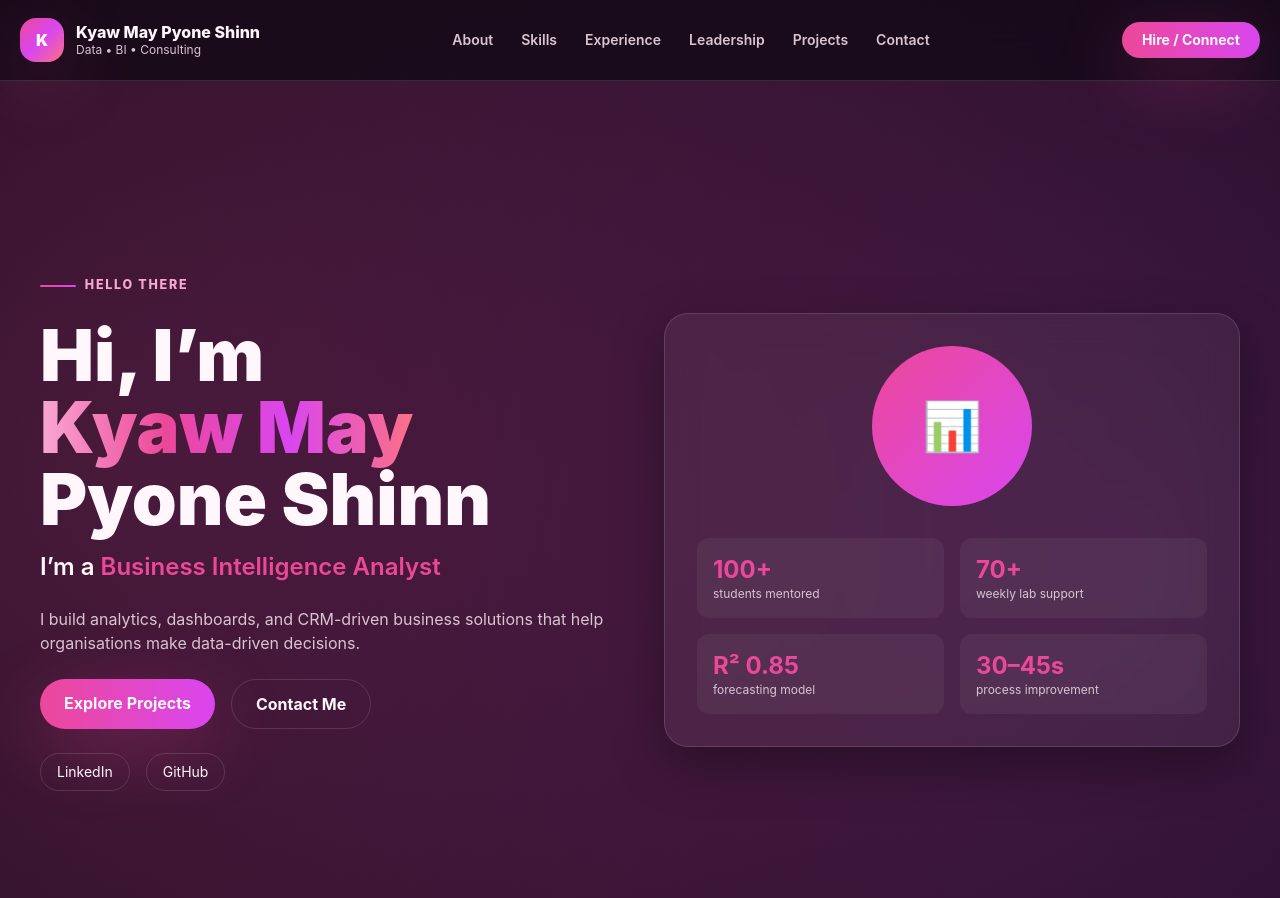
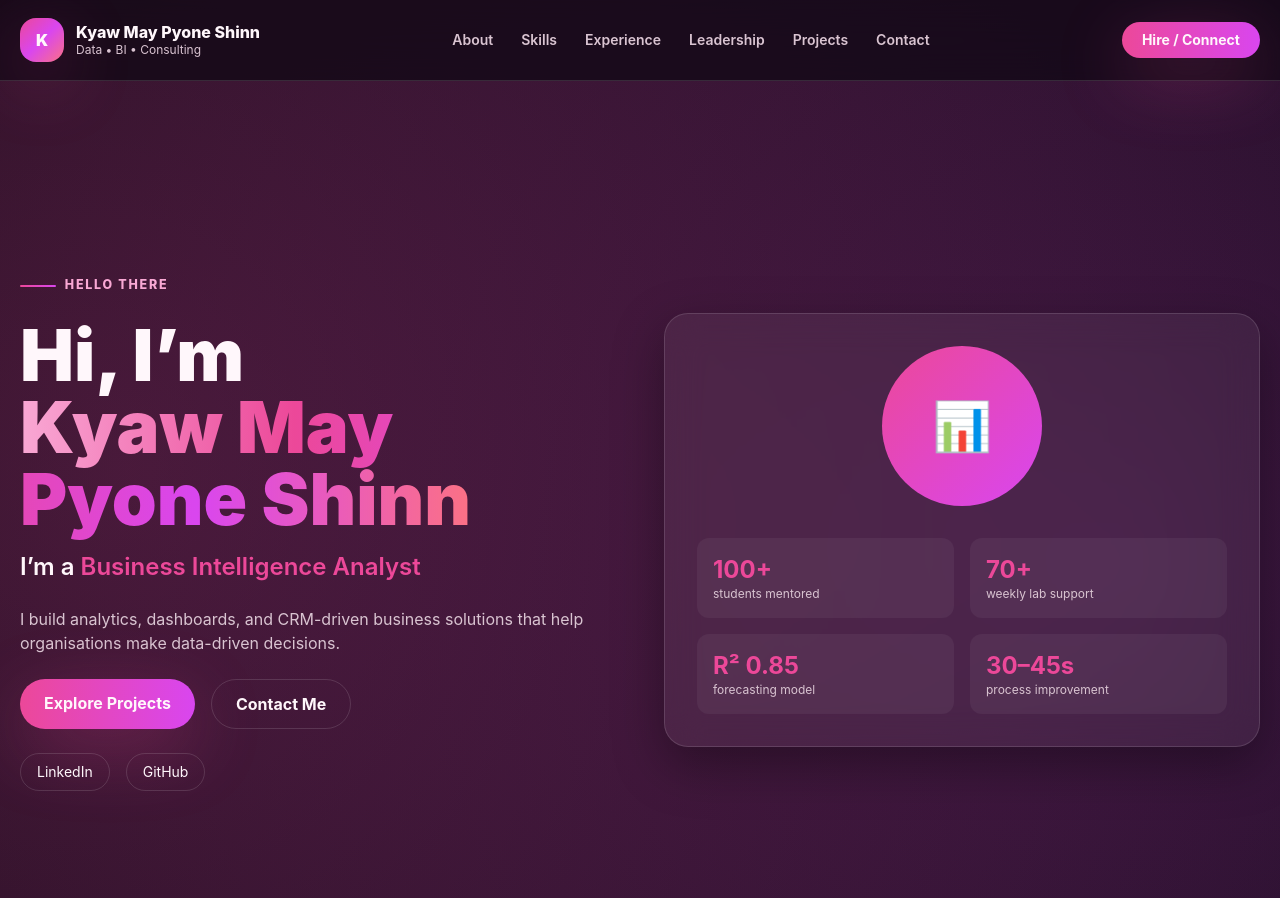
Before and after one commit to Kyaw-May-Pyone-Shinn/Kyaw-May-Pyone-Shinn.github.io, a Jekyll site: the page built from index.md, in a window 1280 px wide and 900 px high. Built offline with Jekyll 4.4.1, drawn with Linux system fonts in a browser that asks for light colours; nearby versions of some CDN libraries.

Commit message:
Update index.md

```diff
--- a/index.md
+++ b/index.md
@@ -15,8 +15,8 @@ layout: default
 
       <h1 class="text-5xl md:text-7xl font-black leading-tight mb-4">
         Hi, I’m <br>
-        <span class="gradient-text">Kyaw May</span><br>
-        Pyone Shinn
+        <span class="gradient-text">Kyaw May Pyone Shinn</span><br>
+
       </h1>
 
       <div class="text-xl md:text-2xl mb-6 font-semibold">
```
